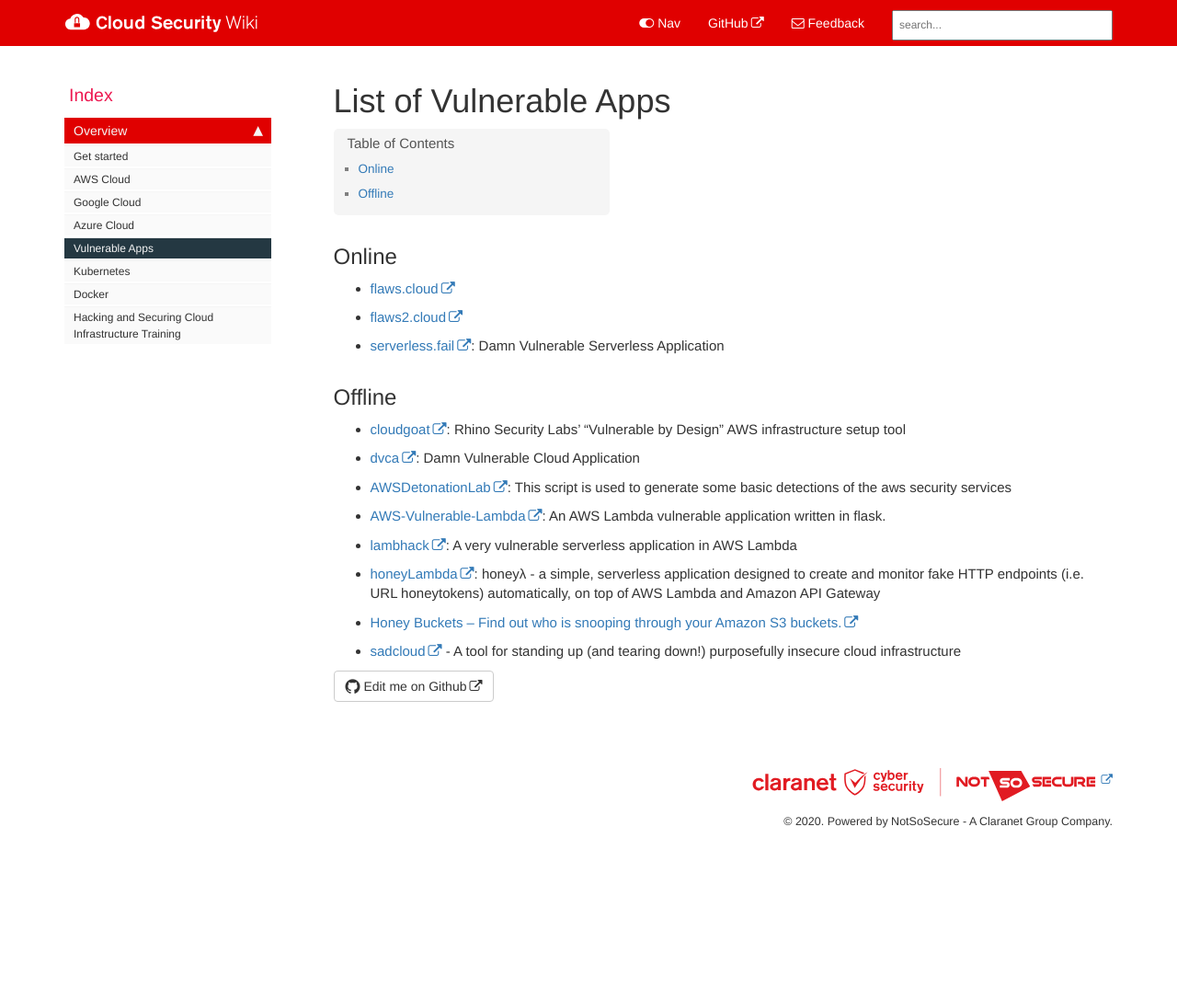
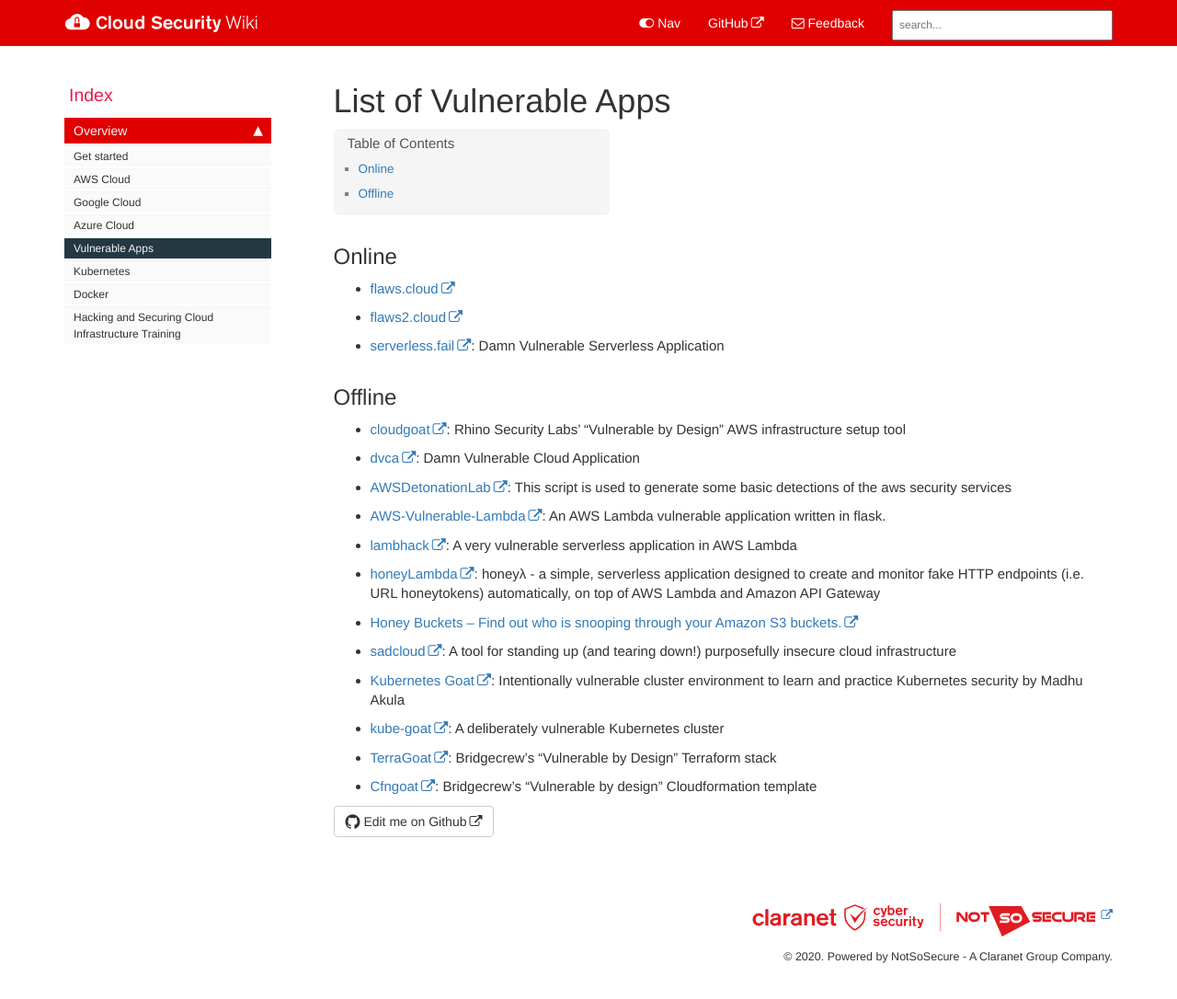
Before and after one commit to NotSoSecure/cloud-sec-wiki, a Jekyll site: the page built from pages/mydoc/vulnerable_apps.md, in a window 1280 px wide and 1100 px high. Shown: the top 1086 px of the window at 92% size. Built offline with Jekyll 4.4.1, drawn with Linux system fonts in a browser that asks for light colours; nearby versions of some CDN libraries; comment, search, counter and statistics services are not loaded.

Commit message:
Update vulnerable_apps.md
add kube-goat, TerraGoat, Cfngoat, K8s Goat

```diff
--- a/pages/mydoc/vulnerable_apps.md
+++ b/pages/mydoc/vulnerable_apps.md
@@ -22,4 +22,8 @@ folder: mydoc
 * [lambhack](https://github.com/wickett/lambhack): A very vulnerable serverless application in AWS Lambda
 * [honeyLambda](https://github.com/0x4D31/honeyLambda): honeyλ - a simple, serverless application designed to create and monitor fake HTTP endpoints (i.e. URL honeytokens) automatically, on top of AWS Lambda and Amazon API Gateway
 * [Honey Buckets – Find out who is snooping through your Amazon S3 buckets.](https://breachinsider.com/honey-buckets/)
-* [sadcloud](https://github.com/nccgroup/sadcloud) - A tool for standing up (and tearing down!) purposefully insecure cloud infrastructure
+* [sadcloud](https://github.com/nccgroup/sadcloud): A tool for standing up (and tearing down!) purposefully insecure cloud infrastructure
+* [Kubernetes Goat](https://github.com/madhuakula/kubernetes-goat): Intentionally vulnerable cluster environment to learn and practice Kubernetes security by Madhu Akula
+* [kube-goat](https://github.com/ksoclabs/kube-goat): A deliberately vulnerable Kubernetes cluster
+* [TerraGoat](https://github.com/bridgecrewio/terragoat): Bridgecrew's "Vulnerable by Design" Terraform stack
+* [Cfngoat](https://github.com/bridgecrewio/cfngoat): Bridgecrew's "Vulnerable by design" Cloudformation template
```
